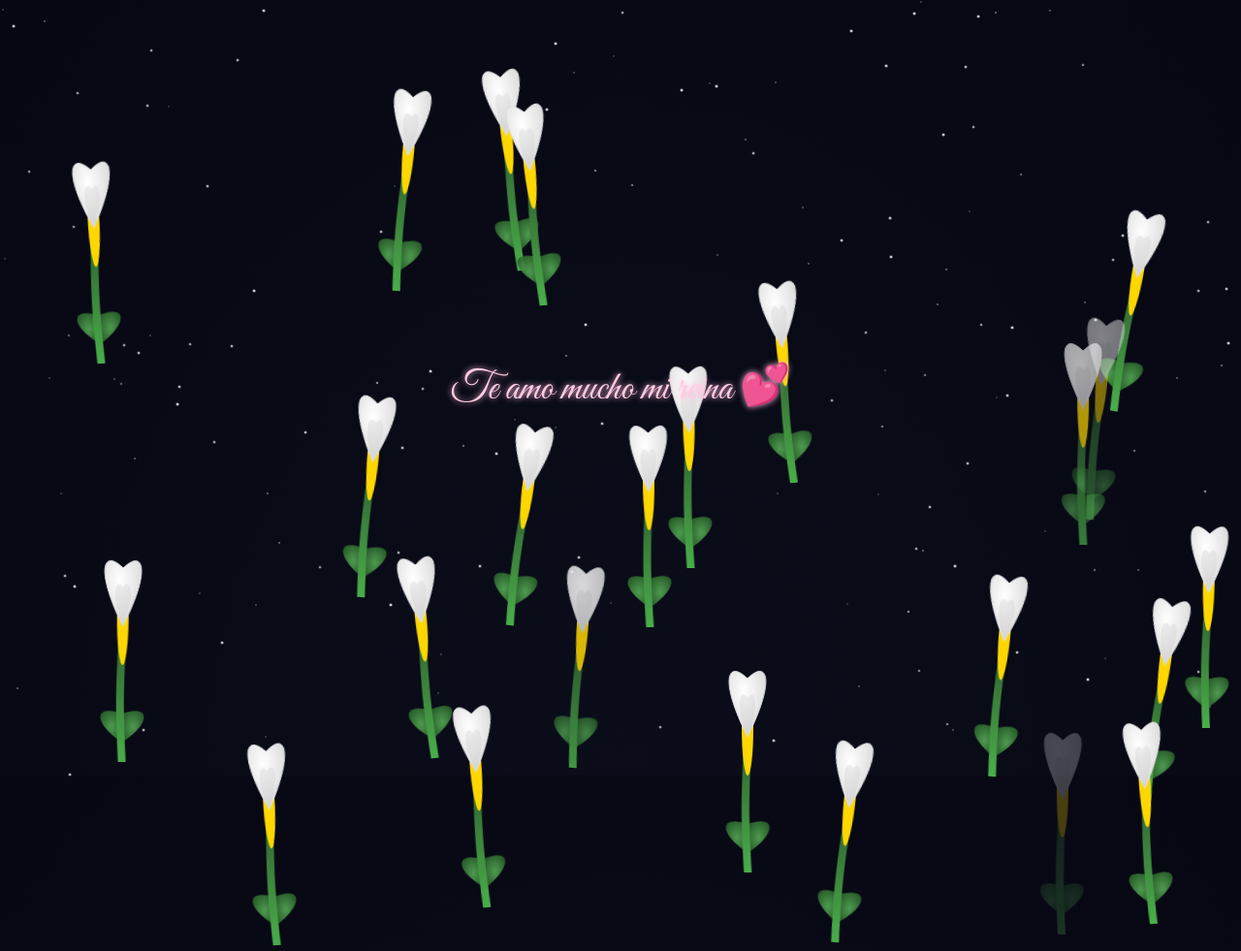
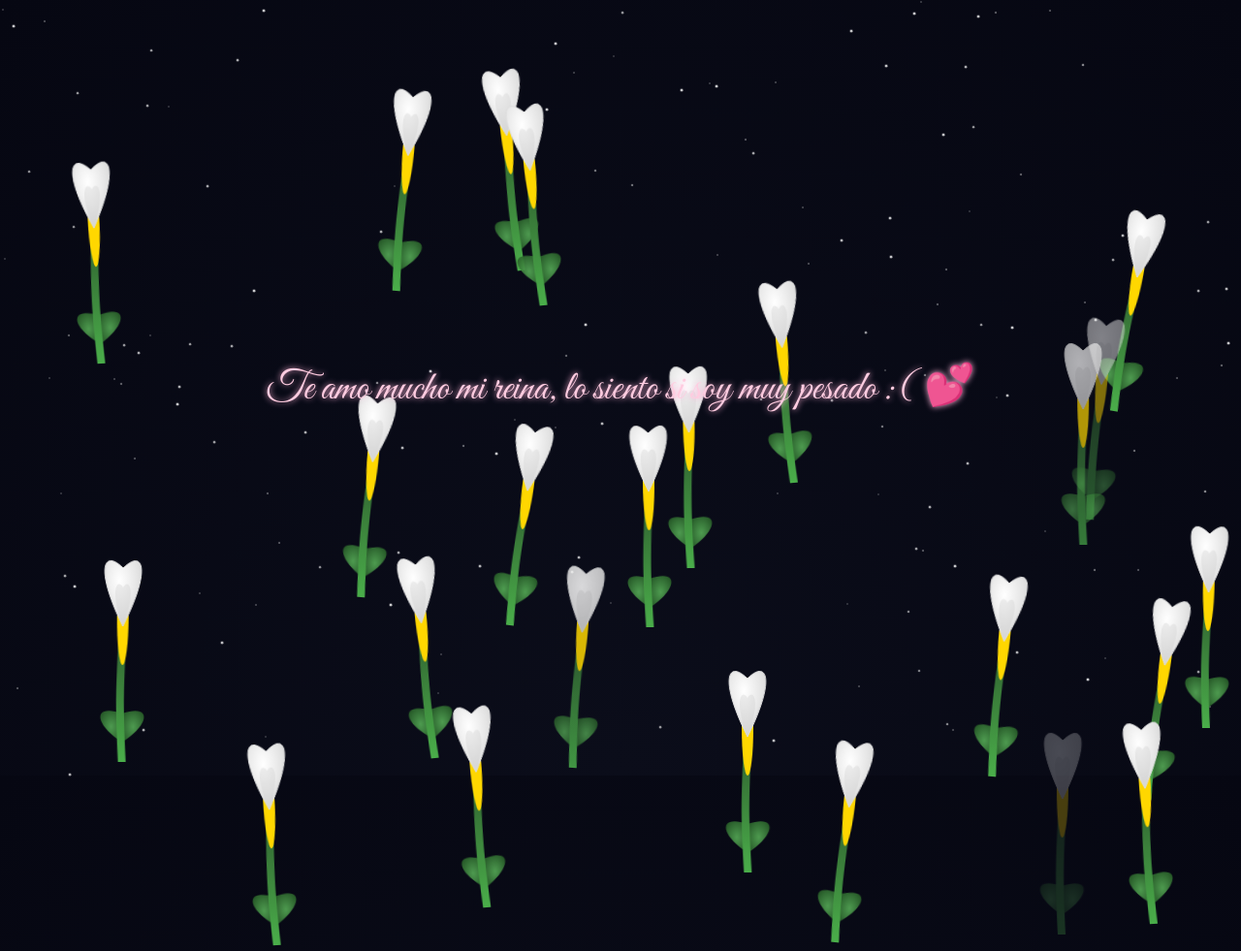
Before and after one commit to elpapu6661/Perdon.github.io, a plain HTML site: page index.html in a window 1280 px wide. Shown: the top 981 px of the page at 97% size. Drawn offline with Linux system fonts and the light colour scheme.

Commit message:
Update index.html

```diff
--- a/index.html
+++ b/index.html
@@ -85,7 +85,7 @@
   <div class="stars" id="stars"></div>
 
   <!-- Mensaje romántico y poético -->
-  <div class="message">Te amo mucho mi reina 💕</div>
+  <div class="message">Te amo mucho mi reina, lo siento si soy muy pesado :( 💕</div>
 
   <script>
     const body = document.body;
```
